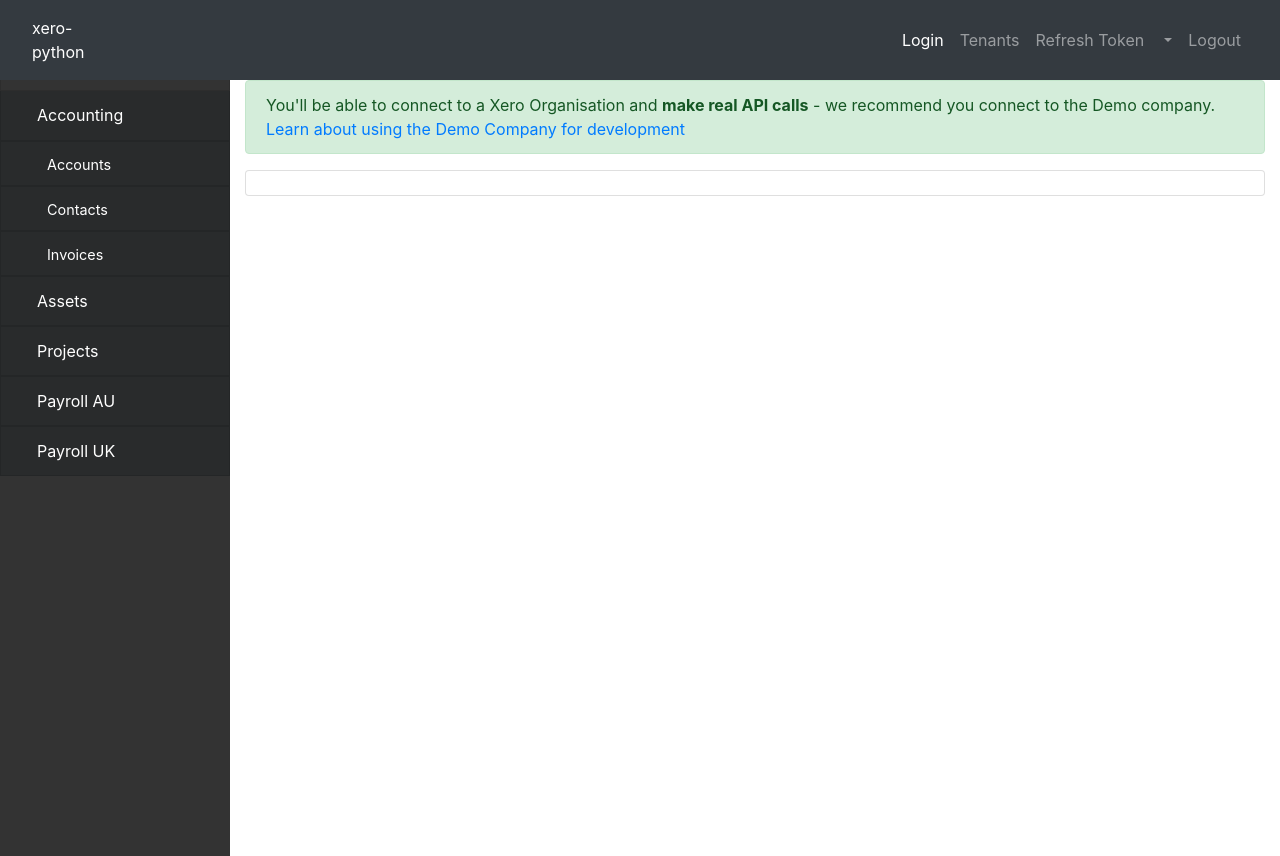
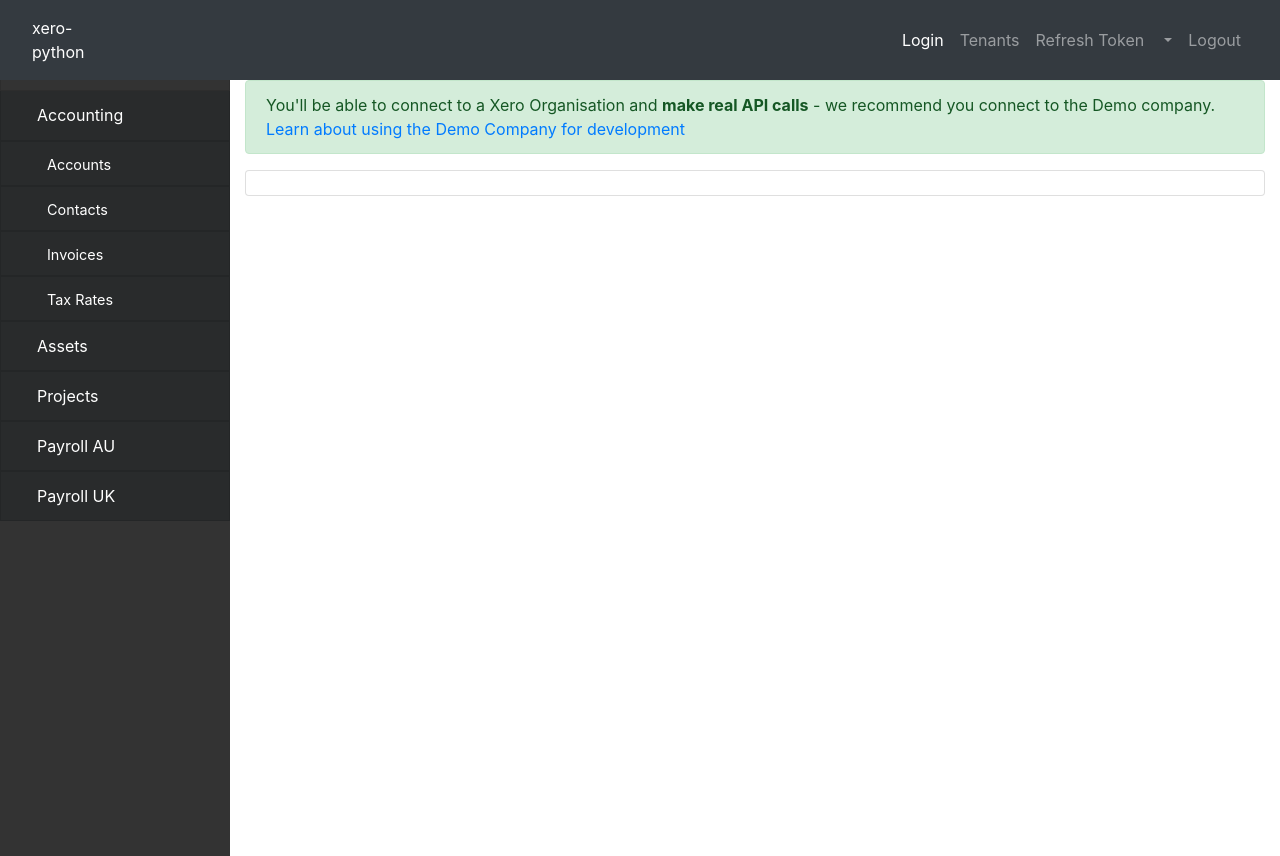
Before and after one commit to XeroAPI/xero-python-oauth2-app, a Flask app: template templates/code.html in a window 1280 px wide, after a click on "Accounting". Run offline with Flask 2, Linux system fonts and the light colour scheme; the template is opened without the code that fills it, so the values that code supplies are empty; parts of the project's set-up code (start-up, migrations or seed data) failed here and were passed over; some libraries are stand-ins or nearby versions.

Commit message:
Add tax rate example
Added the GET all tax rates code example.

```diff
--- a/app.py
+++ b/app.py
@@ -638,6 +638,33 @@ def accounting_invoice_create():
         "output.html", title="Invoices", code=code, output=output, json=json, len = 0, set="accounting", endpoint="invoice", action="create"
     )
 
+@app.route("/accounting_tax_rates_read_all")
+@xero_token_required
+def accounting_tax_rates_read_all():
+    code = get_code_snippet("TAX_RATES","READ_ALL")
+
+    #[TAX_RATES:READ_ALL]
+    xero_tenant_id = get_xero_tenant_id()
+    accounting_api = AccountingApi(api_client)
+
+    try:
+        read_tax_rates = accounting_api.get_tax_rates(
+            xero_tenant_id
+        )
+    except AccountingBadRequestException as exception:
+        output = "Error: " + exception.reason
+        json = jsonify(exception.error_data)
+    else:
+        output = "Tax rates read {} total".format(
+            len(read_tax_rates.tax_rates)
+        )
+        json = serialize_model(read_tax_rates)
+    #[/TAX_RATES:READ_ALL]
+
+    return render_template(
+        "output.html", title="Accounts", code=code, json=json, output=output, len = 0, set="accounting", endpoint="account", action="read_all"
+    )
+
 @app.route("/assets_asset_read_all")
 @xero_token_required
 def assets_asset_read_all():
--- a/templates/base.html
+++ b/templates/base.html
@@ -394,7 +394,24 @@ function SidebarCollapse () {
                       <span class="menu-collapsed">Create</span>
                   </a>
                 </div>
+
+
+            <!-- TAX RATES -->
+            <a href="#tax_rates" data-toggle="collapse" aria-expanded="false" class="list-group-item list-group-item-action flex-column align-items-start">
+              <div class="d-flex w-100 justify-content-start align-items-center">
+                  <span class="fa fa-user fa-fw mr-3"></span>
+                  <span class="menu-collapsed">Tax Rates</span>
+              </div>
+            </a>
+            <div id="tax_rates" class="collapse sidebar-submenu" data-parent="#accounting">
+              <a id="accounting_tax_rates_read_all" href="{{ url_for('accounting_tax_rates_read_all') }}" class="list-group-item list-group-item-action bg-dark text-white">
+                  <span class="fa fa-user fa-fw mr-3"></span>
+                  <span class="fa fa-user fa-fw mr-3"></span>
+                  <span class="menu-collapsed">Read (all)</span>
+              </a>
             </div>
+          </div>
+
             <!-- ASSETS BUTTON -->
             <a id="assets_menu" href="#assets" data-toggle="collapse" aria-expanded="false" class="list-group-item list-group-item-action flex-column align-items-start">
                 <div class="d-flex w-100 justify-content-start align-items-center">
```
